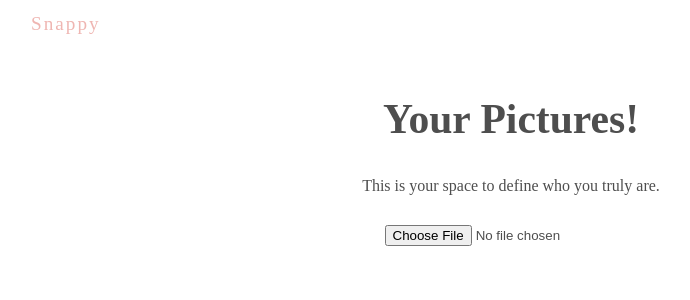
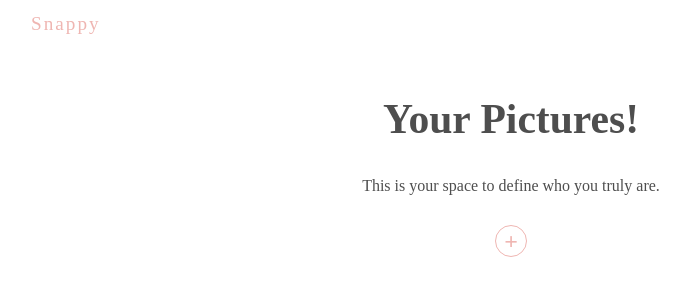
Before and after one commit to priya28139/snappy, a React (Create React App) app: page / in a window 1280 px wide. Shown: the top 300 px of the page, without its empty margins (129-819 px from the left). Built offline with nearby package versions, Linux system fonts and the light colour scheme.

Commit message:
Update look of upload button in UploadForm

```diff
--- a/src/components/UploadForm.js
+++ b/src/components/UploadForm.js
@@ -18,7 +18,10 @@ const UploadForm = () => {
 
   return (
     <form>
-      <input type="file" onChange={handleFileSelected} />
+      <label>
+        <input type="file" onChange={handleFileSelected} />
+        <span>+</span>
+      </label>
       <div className="output">
         {error && <div className="error">{error}</div>}
         {file && <div className="file">{file.name}</div>}
```
